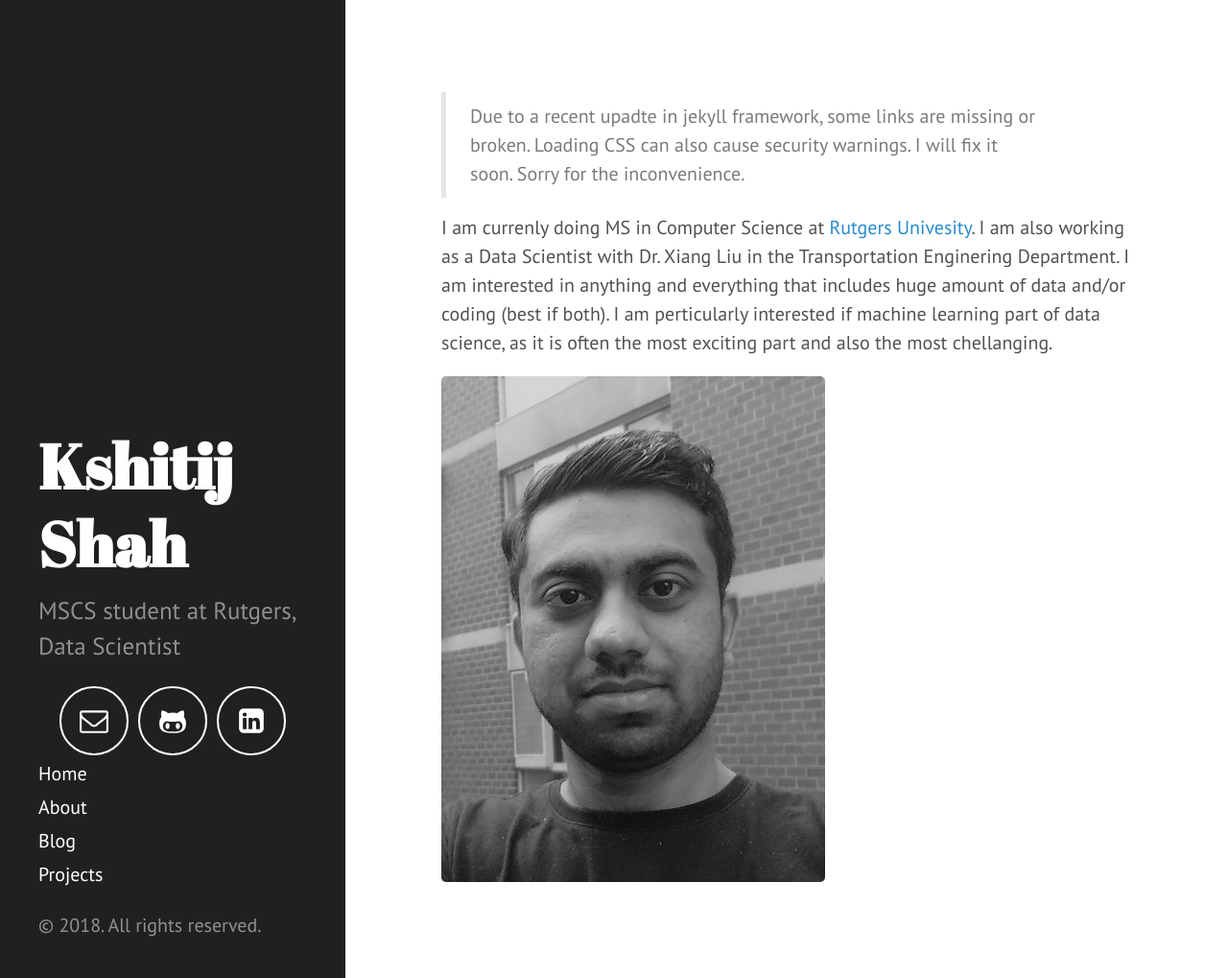
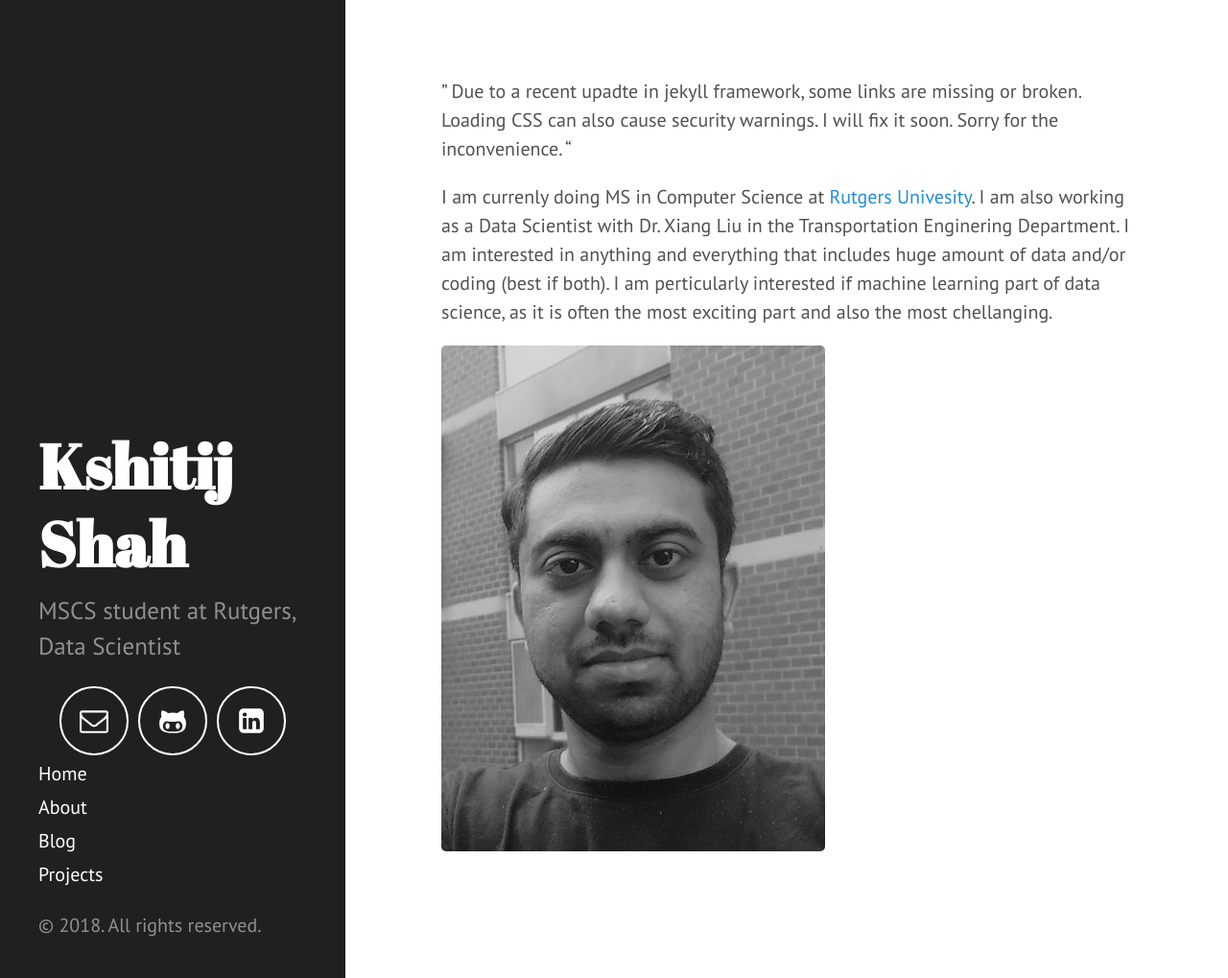
Before and after one commit to xitizzz/xitizzz.github.io, a Jekyll site: the page built from index.md, in a window 1280 px wide and 1019 px high. Shown: the whole window at 96% size. Built offline with Jekyll 4.4.1, drawn with Linux system fonts in a browser that asks for light colours; Markdown is read by kramdown in place of the engine named in the settings.

```diff
--- a/index.md
+++ b/index.md
@@ -2,8 +2,9 @@
 layout: default
 title: Home
 ---
-
->Due to a recent upadte in jekyll framework, some links are missing or broken. Loading CSS can also cause security warnings. I will fix it soon. Sorry for the inconvenience.
+"
+Due to a recent upadte in jekyll framework, some links are missing or broken. Loading CSS can also cause security warnings. I will fix it soon. Sorry for the inconvenience.
+"
 
 I am currenly doing MS in Computer Science at [Rutgers Univesity](rutgers.edu). I am also working as a Data Scientist with Dr. Xiang Liu in the Transportation Enginering Department. I am interested in anything and everything that includes huge amount of data and/or coding (best if both). I am perticularly interested if machine learning part of data science, as it is often the most exciting part and also the most chellanging.
 
```
